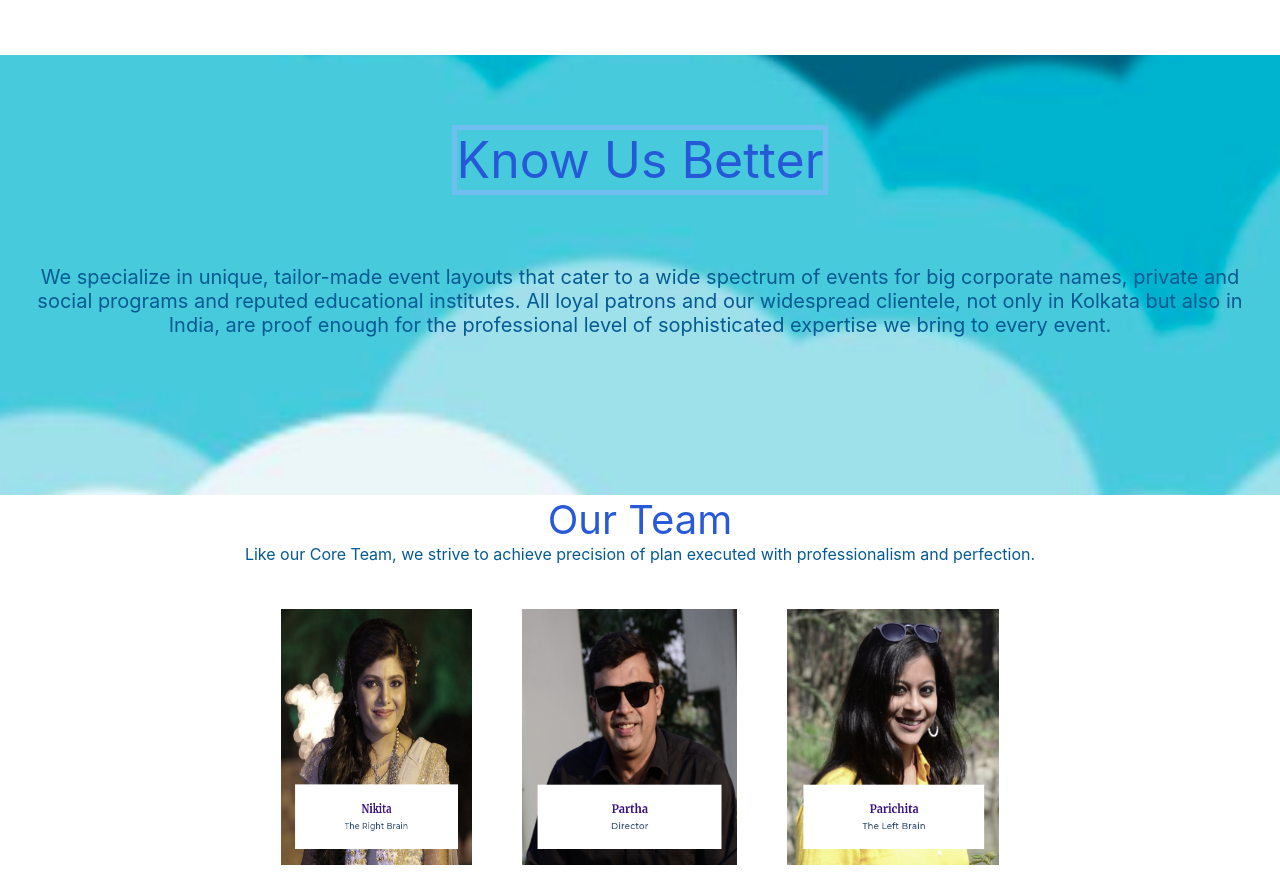
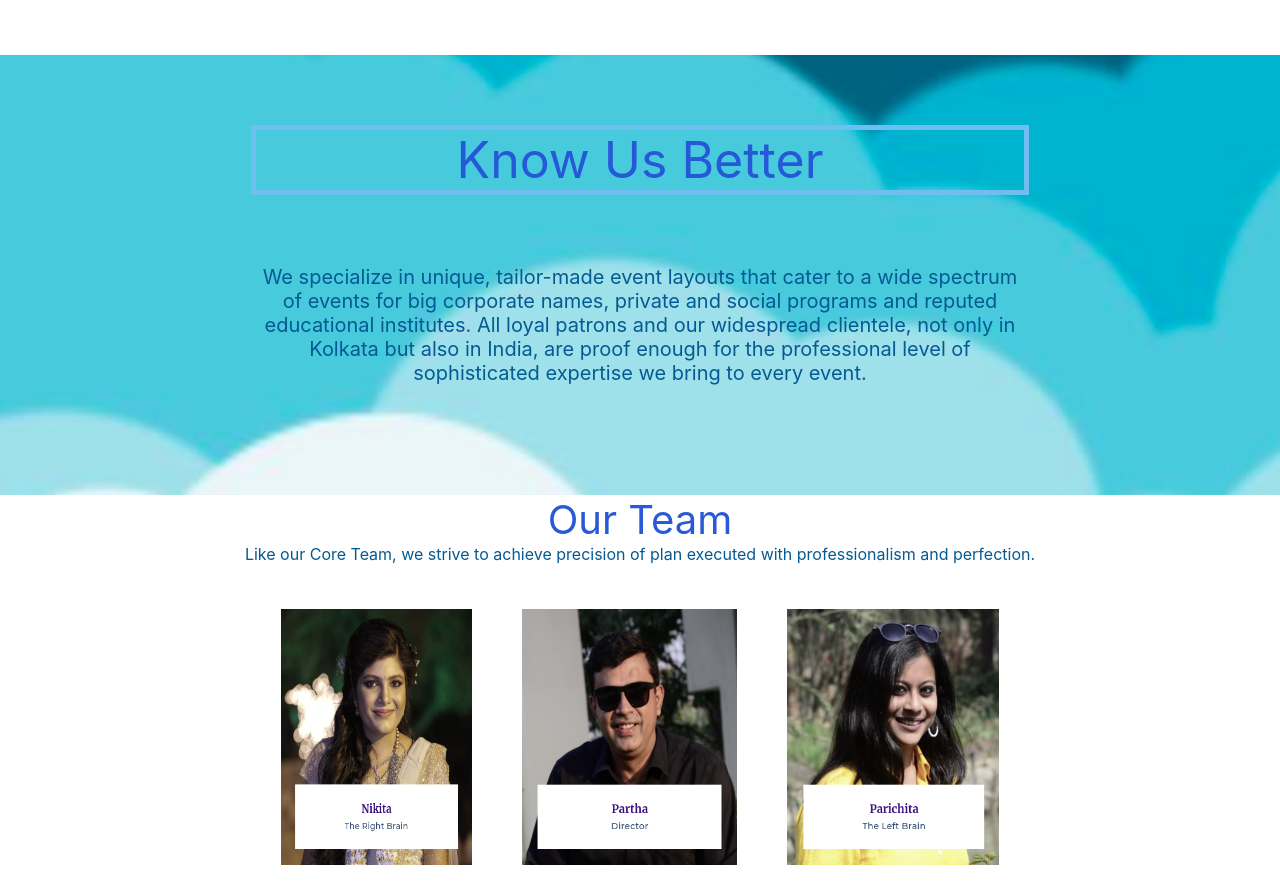
Before and after one commit to raunak1993/blue-wave-event, a React (Create React App) app: page /team in a window 1280 px wide. Shown: the part 946-1827 px from the top of the page. Built offline with nearby package versions, Linux system fonts and the light colour scheme; a web font is replaced by a local one.

Commit message:
team page updated

```diff
--- a/src/Components/KnowUsBetter/KnowUsBetter.module.css
+++ b/src/Components/KnowUsBetter/KnowUsBetter.module.css
@@ -15,9 +15,11 @@
 }
 .heading{
     border:5px solid #6fbeef;
+    min-width: 60vw;
 }
 .knowusbetterpara{
     color:#055a92;
     font-size: 20px;
+    width:60vw;
 
 }
```
